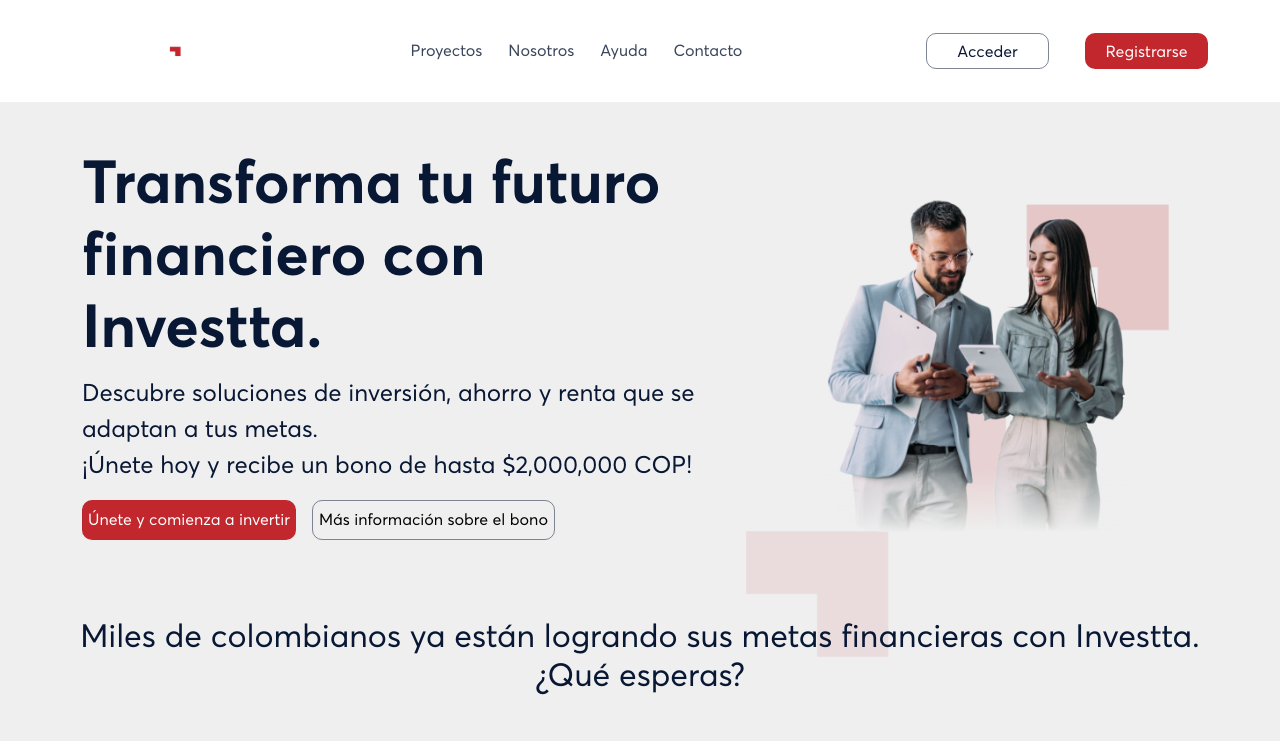
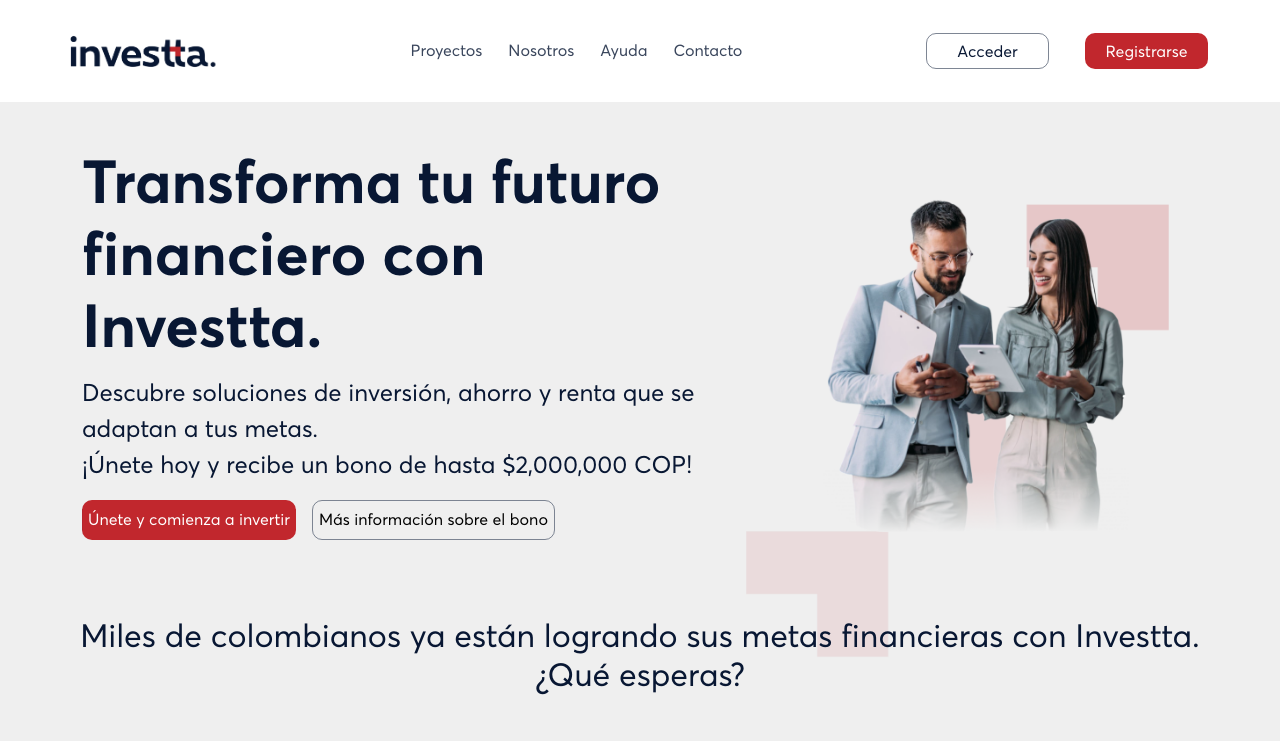
Before and after one commit to DanielFJP/investta-Landing-Page, a plain HTML site: page index.html in a window 1280 px wide. Shown: the top 741 px of the page. Drawn offline with nearby package versions, Linux system fonts and the light colour scheme.

Commit message:
nuevo commit

```diff
--- a/index.html
+++ b/index.html
@@ -6,14 +6,14 @@
     <link href="https://cdn.jsdelivr.net/npm/bootstrap@5.3.3/dist/css/bootstrap.min.css" rel="stylesheet" integrity="sha384-QWTKZyjpPEjISv5WaRU9OFeRpok6YctnYmDr5pNlyT2bRjXh0JMhjY6hW+ALEwIH" crossorigin="anonymous">
     <link rel="stylesheet" href="style.css">
     <title>investta Landing Page</title>
-    <link rel="icon" type="image/x-icon" href="./img/flecha roja.png">
+    <link rel="icon" type="image/x-icon" href="./img/flecha_roja.png">
 </head>
 <body>
 
     <nav class="navbar navbar-expand-lg bg-body-tertiary">
   <div class="container-fluid">
     <a class="navbar-brand" href="#">
-      <img src="./img/Logo_investta_2.png" alt="Bootstrap" width="179" height="55">
+      <img src="./img/Logo_investta3.png" alt="Bootstrap" width="179" height="55">
     </a>
 
     <div id="menuToggle" class="d-lg-none">
```
